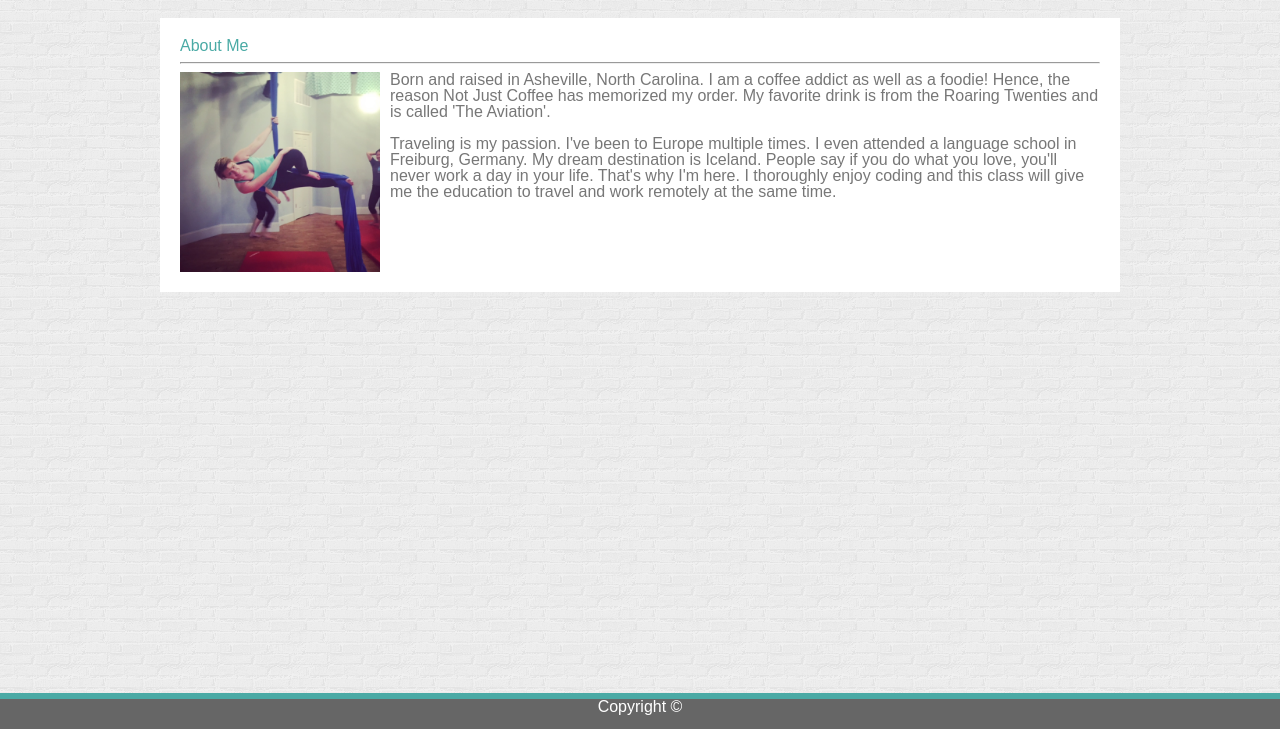
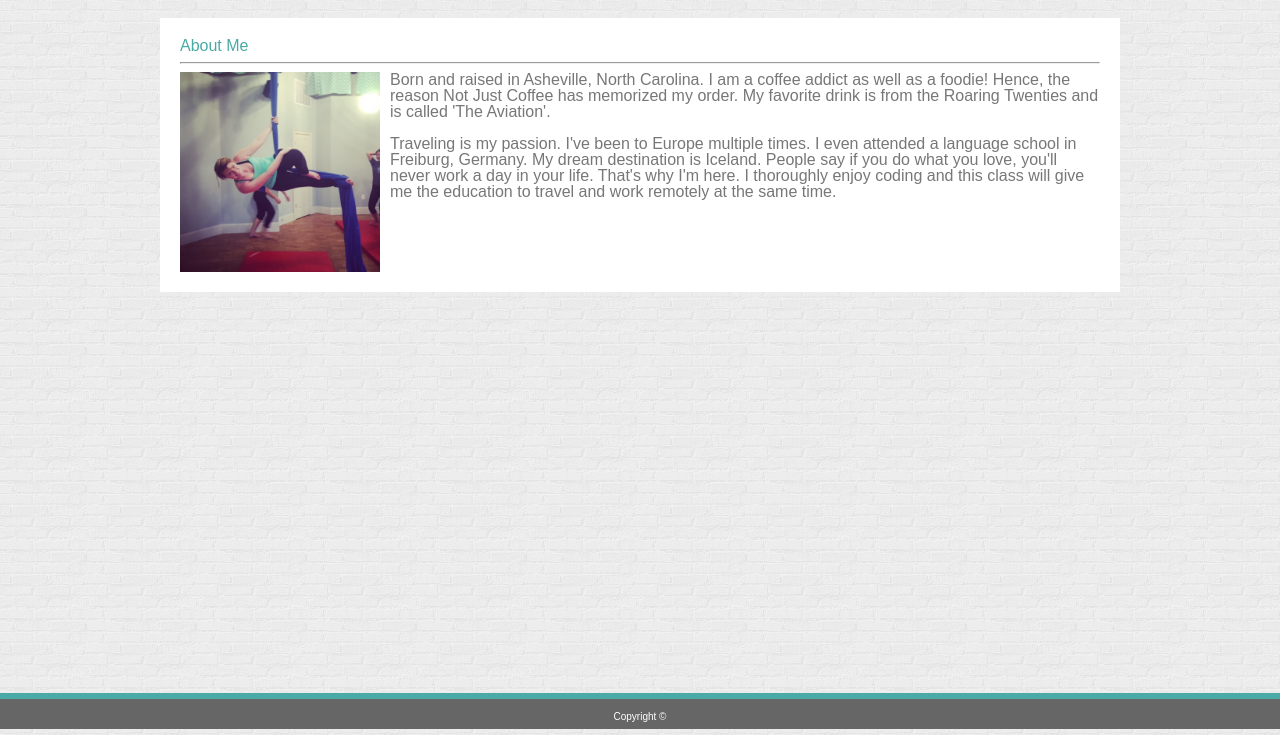
Before and after one commit to lfouts/Basic-Portfolio, a plain HTML site: page index.html in a window 1280 px wide. Shown: the part 71-806 px from the top of the page. Drawn offline with Linux system fonts and the light colour scheme; a script that the page names is missing.

```diff
--- a/assets/css/style.css
+++ b/assets/css/style.css
@@ -126,6 +126,8 @@ input[type=submit]:hover {
   bottom: 0px;
   width: 100%;
   height: 30px;
+  line-height: 36px;
+  font-size: 10px;
   background-color: #666666;
   color: white;
   text-align: center;
```
